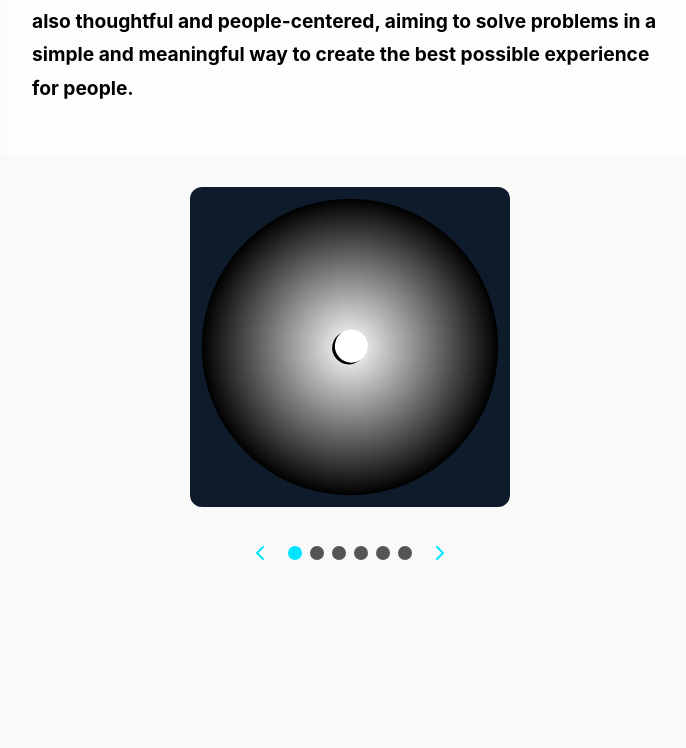
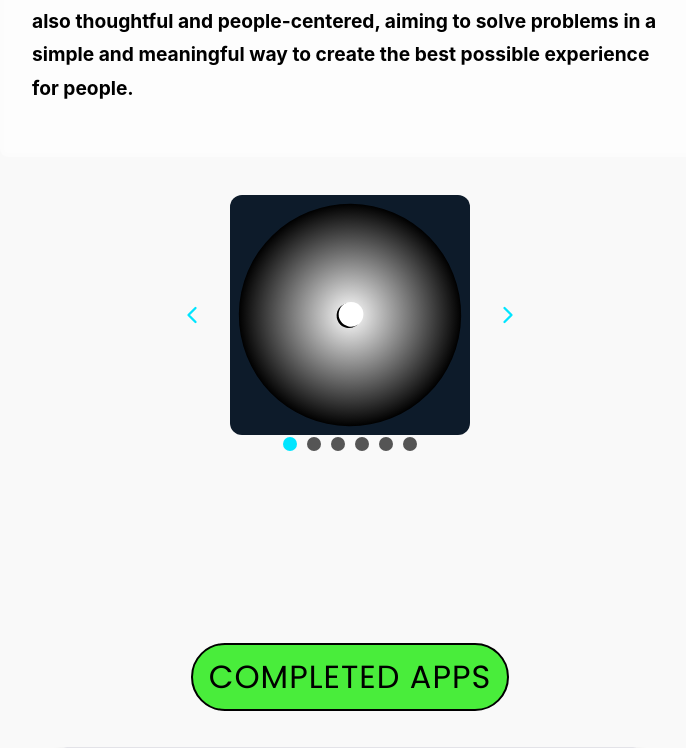
Before and after one commit to franco-barros/Portfolio, a Next.js app: page / in a window 1280 px wide. Shown: the part 1402-2150 px from the top of the page, without its empty margins (290-976 px from the left). Built offline with nearby package versions, Linux system fonts and the light colour scheme.

Commit message:
Change about

```diff
--- a/src/Components/aboutme/AboutMe.tsx
+++ b/src/Components/aboutme/AboutMe.tsx
@@ -1,58 +1,10 @@
 "use client";
-import React, { useState } from "react";
+import React from "react";
 import styles from "../../styles/AboutMe.module.css";
-import dynamic from "next/dynamic";
 import FloatingShape from "../animations/animatedphrases";
 import AnimationCarousel from "./animationcarousel";
-import { ChevronLeft, ChevronRight } from "lucide-react"; // Import lucide icons
-
-const AnimatedAbout = dynamic(
-  () => import("../animations/about/animatedyingyang"),
-  { ssr: false }
-);
-
-const CloudsAnimation = dynamic(
-  () => import("../animations/about/animatedcloud"),
-  { ssr: false }
-);
-
-const CaptainShieldAnimation = dynamic(
-  () => import("../animations/about/animatedcaptainshield"),
-  { ssr: false }
-);
-
-const TriangleTesseractAnimation = dynamic(
-  () => import("../animations/about/animatedtriangletesseract"),
-  { ssr: false }
-);
-
-const TesseractAnimation = dynamic(
-  () => import("../animations/about/animatedtesseract"),
-  { ssr: false }
-);
-
-const IronManReactorAnimation = dynamic(
-  () => import("../animations/about/animatedironmanreactor"),
-  { ssr: false }
-);
 
 const AboutMe: React.FC = () => {
-  const [currentIndex, setCurrentIndex] = useState(0);
-
-  const animations = [
-    <AnimatedAbout key="about" />,
-    <CloudsAnimation key="clouds" />,
-    <CaptainShieldAnimation key="shield" />,
-    <TriangleTesseractAnimation key="triangletesseract" />,
-    <TesseractAnimation key="tesseract" />,
-    <IronManReactorAnimation key="reactor" />,
-  ];
-
-  const total = animations.length;
-
-  const goNext = () => setCurrentIndex((i) => (i + 1) % total);
-  const goPrev = () => setCurrentIndex((i) => (i - 1 + total) % total);
-
   return (
     <section id="about" className={styles.aboutSection}>
       {/* Encabezado */}
@@ -79,81 +31,8 @@
         </div>
       </div>
 
-      {/* Carousel con animación actual */}
-      <AnimationCarousel animations={animations} currentIndex={currentIndex} />
-
-      {/* Controles de navegación con esferas y flechas con iconos */}
-      <div
-        className={styles.animationControls}
-        style={{
-          display: "flex",
-          alignItems: "center",
-          gap: 12,
-          justifyContent: "center",
-        }}
-      >
-        {/* Botón anterior con icono */}
-        <button
-          onClick={goPrev}
-          aria-label="Previous animation"
-          type="button"
-          style={{
-            background: "none",
-            border: "none",
-            cursor: "pointer",
-            padding: 4,
-            display: "flex",
-            alignItems: "center",
-            justifyContent: "center",
-          }}
-        >
-          <ChevronLeft size={24} color="#00e5ff" />
-        </button>
-
-        {/* Esferas que indican el slide activo */}
-        <div
-          style={{
-            display: "flex",
-            gap: 8,
-          }}
-        >
-          {Array.from({ length: total }).map((_, i) => (
-            <button
-              key={i}
-              onClick={() => setCurrentIndex(i)}
-              aria-label={`Go to animation ${i + 1}`}
-              type="button"
-              style={{
-                width: 14,
-                height: 14,
-                borderRadius: "50%",
-                border: "none",
-                backgroundColor: i === currentIndex ? "#00e5ff" : "#555",
-                cursor: "pointer",
-                padding: 0,
-              }}
-            />
-          ))}
-        </div>
-
-        {/* Botón siguiente con icono */}
-        <button
-          onClick={goNext}
-          aria-label="Next animation"
-          type="button"
-          style={{
-            background: "none",
-            border: "none",
-            cursor: "pointer",
-            padding: 4,
-            display: "flex",
-            alignItems: "center",
-            justifyContent: "center",
-          }}
-        >
-          <ChevronRight size={24} color="#00e5ff" />
-        </button>
-      </div>
+      {/* Carousel con animación actual y controles internos */}
+      <AnimationCarousel />
     </section>
   );
 };
--- a/src/Components/aboutme/animationcarousel/AnimationCarousel.tsx
+++ b/src/Components/aboutme/animationcarousel/AnimationCarousel.tsx
@@ -1,19 +1,149 @@
 "use client";
-import React from "react";
-import styles from "../../../styles/AboutMe.module.css";
+import React, { useState } from "react";
+import dynamic from "next/dynamic";
+import { ChevronLeft, ChevronRight } from "lucide-react";
 
-interface AnimationCarouselProps {
-  animations: React.ReactNode[];
-  currentIndex: number;
-}
+// Dinámicas para evitar SSR issues
+const AnimatedAbout = dynamic(
+  () => import("../../animations/about/animatedyingyang"),
+  { ssr: false }
+);
+const CloudsAnimation = dynamic(
+  () => import("../../animations/about/animatedcloud"),
+  { ssr: false }
+);
+const CaptainShieldAnimation = dynamic(
+  () => import("../../animations/about/animatedcaptainshield"),
+  { ssr: false }
+);
+const TriangleTesseractAnimation = dynamic(
+  () => import("../../animations/about/animatedtriangletesseract"),
+  { ssr: false }
+);
+const TesseractAnimation = dynamic(
+  () => import("../../animations/about/animatedtesseract"),
+  { ssr: false }
+);
+const IronManReactorAnimation = dynamic(
+  () => import("../../animations/about/animatedironmanreactor"),
+  { ssr: false }
+);
 
-const AnimationCarousel: React.FC<AnimationCarouselProps> = ({
-  animations,
-  currentIndex,
-}) => {
+const AnimationCarousel: React.FC = () => {
+  const [currentIndex, setCurrentIndex] = useState(0);
+
+  const animations = [
+    <AnimatedAbout key="about" />,
+    <CloudsAnimation key="clouds" />,
+    <CaptainShieldAnimation key="shield" />,
+    <TriangleTesseractAnimation key="triangletesseract" />,
+    <TesseractAnimation key="tesseract" />,
+    <IronManReactorAnimation key="reactor" />,
+  ];
+
+  const total = animations.length;
+
+  const goNext = () => setCurrentIndex((i) => (i + 1) % total);
+  const goPrev = () => setCurrentIndex((i) => (i - 1 + total) % total);
+
   return (
-    <div className={styles.animationCarousel}>
-      <div className={styles.animationDisplay}>{animations[currentIndex]}</div>
+    <div
+      style={{ display: "flex", flexDirection: "column", alignItems: "center" }}
+    >
+      {/* Contenedor flex para flechas y animación */}
+      <div
+        style={{
+          display: "flex",
+          alignItems: "center",
+          gap: 16,
+          marginBottom: 12,
+          width: "100%",
+          maxWidth: 360,
+          justifyContent: "center",
+        }}
+      >
+        {/* Flecha izquierda fuera del cuadro animación */}
+        <button
+          onClick={goPrev}
+          aria-label="Previous animation"
+          type="button"
+          style={{
+            background: "none",
+            border: "none",
+            cursor: "pointer",
+            padding: 8,
+            display: "flex",
+            alignItems: "center",
+            justifyContent: "center",
+          }}
+        >
+          <ChevronLeft size={28} color="#00e5ff" />
+        </button>
+
+        {/* Cuadro solo para animación */}
+        <div
+          style={{
+            width: 320,
+            height: 220,
+            borderRadius: 12,
+            background: "rgba(255, 255, 255, 0.1)",
+            backdropFilter: "blur(6px)",
+            display: "flex",
+            justifyContent: "center",
+            alignItems: "center",
+            boxSizing: "border-box",
+          }}
+        >
+          {animations[currentIndex]}
+        </div>
+
+        {/* Flecha derecha fuera del cuadro animación */}
+        <button
+          onClick={goNext}
+          aria-label="Next animation"
+          type="button"
+          style={{
+            background: "none",
+            border: "none",
+            cursor: "pointer",
+            padding: 8,
+            display: "flex",
+            alignItems: "center",
+            justifyContent: "center",
+          }}
+        >
+          <ChevronRight size={28} color="#00e5ff" />
+        </button>
+      </div>
+
+      {/* Indicadores esferas abajo, centrados */}
+      <div
+        style={{
+          display: "flex",
+          gap: 10,
+          justifyContent: "center",
+          width: "100%",
+          maxWidth: 360,
+        }}
+      >
+        {Array.from({ length: total }).map((_, i) => (
+          <button
+            key={i}
+            onClick={() => setCurrentIndex(i)}
+            aria-label={`Go to animation ${i + 1}`}
+            type="button"
+            style={{
+              width: 14,
+              height: 14,
+              borderRadius: "50%",
+              border: "none",
+              backgroundColor: i === currentIndex ? "#00e5ff" : "#555",
+              cursor: "pointer",
+              padding: 0,
+            }}
+          />
+        ))}
+      </div>
     </div>
   );
 };
```
